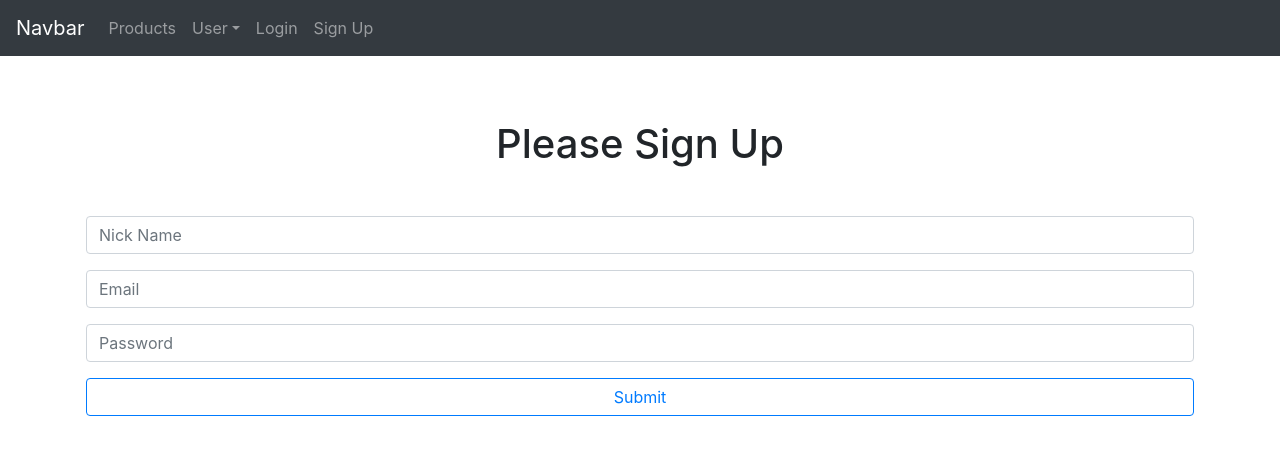
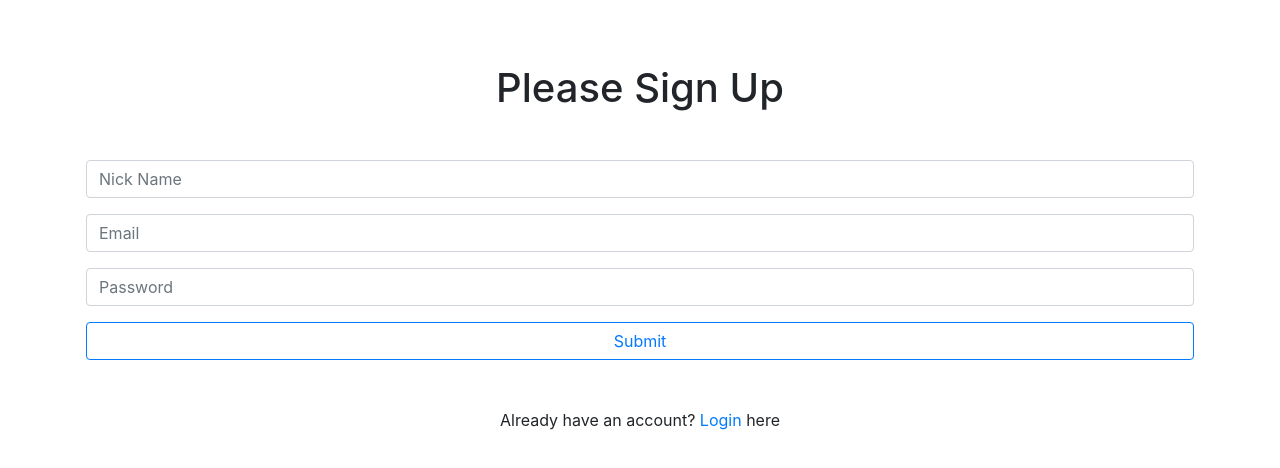
Before and after one commit to fengzechen0615/CS-554-Project, a React (Create React App) app in the folder client/: page /signup in a window 1280 px wide. Shown: the top 468 px of the page. Built offline with nearby package versions, Linux system fonts and the light colour scheme.

Commit message:
Add login logic

```diff
--- a/client/src/App.js
+++ b/client/src/App.js
@@ -1,5 +1,11 @@
 import React from 'react';
-import { BrowserRouter as Router, Switch, Route } from 'react-router-dom';
+import {
+    BrowserRouter as Router,
+    Switch,
+    Route,
+    Redirect,
+} from 'react-router-dom';
+import { useSelector } from 'react-redux';
 import 'bootstrap/dist/css/bootstrap.min.css';
 import NavBar from './components/navBar/navBar';
 import Main from './app/products/products';
@@ -8,6 +14,25 @@ import SignUp from './auth/signup/signup';
 import UserInfo from './app/user/info/info';
 
 function App() {
+    const user = useSelector((state) => state.user);
+    if (!user.email) {
+        return (
+            <Router>
+                <div>
+                    <Switch>
+                        <Route path='/login'>
+                            <Login />
+                        </Route>
+                        <Route path='/signup'>
+                            <SignUp />
+                        </Route>
+                        <Redirect to='/login' />
+                    </Switch>
+                </div>
+            </Router>
+        );
+    }
+
     return (
         <Router>
             <div>
@@ -19,12 +44,7 @@ function App() {
                     <Route path='/user/info'>
                         <UserInfo />
                     </Route>
-                    <Route path='/login'>
-                        <Login />
-                    </Route>
-                    <Route path='/signup'>
-                        <SignUp />
-                    </Route>
+                    <Redirect to='/products' />
                 </Switch>
             </div>
         </Router>
--- a/client/src/auth/login/login.js
+++ b/client/src/auth/login/login.js
@@ -1,5 +1,6 @@
 import React, { useState } from 'react';
 import { Container, Form, Button, Alert } from 'react-bootstrap';
+import { Link } from 'react-router-dom';
 import axios from 'axios';
 import { SIGN_IN_API } from '../../constants';
 import { setUser } from '../../store/reducers/userSlice';
@@ -60,6 +61,10 @@ export default function Login() {
                     >
                         Submit
                     </Button>
+                    <div className='text-center pt-5'>
+                        Do not have an account?{' '}
+                        <Link to='/signup'>Register</Link> here{' '}
+                    </div>
                 </Form>
             </div>
         </Container>
--- a/client/src/auth/signup/signup.js
+++ b/client/src/auth/signup/signup.js
@@ -1,5 +1,6 @@
 import React, { useState } from 'react';
 import { Container, Form, Button, Alert } from 'react-bootstrap';
+import { Link } from 'react-router-dom';
 import axios from 'axios';
 import { SIGN_UP_API } from '../../constants';
 
@@ -68,6 +69,10 @@ export default function Login() {
                     >
                         Submit
                     </Button>
+                    <div className='text-center pt-5'>
+                        Already have an account? <Link to='/login'>Login</Link>{' '}
+                        here{' '}
+                    </div>
                 </Form>
             </div>
         </Container>
--- a/client/src/components/navBar/navBar.js
+++ b/client/src/components/navBar/navBar.js
@@ -23,12 +23,6 @@ export default function NavBar() {
                         Purchase
                     </NavDropdown.Item>
                 </NavDropdown>
-                <Nav.Link as={Link} to='/login'>
-                    Login
-                </Nav.Link>
-                <Nav.Link as={Link} to='/signup'>
-                    Sign Up
-                </Nav.Link>
             </Nav>
         </Navbar>
     );
```
